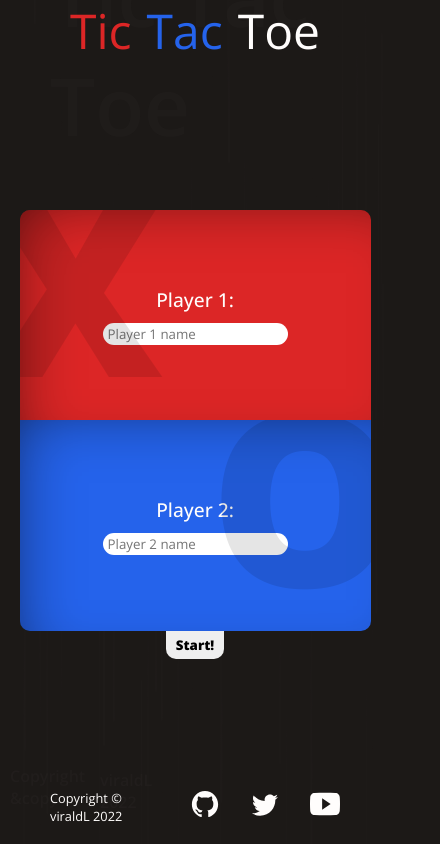
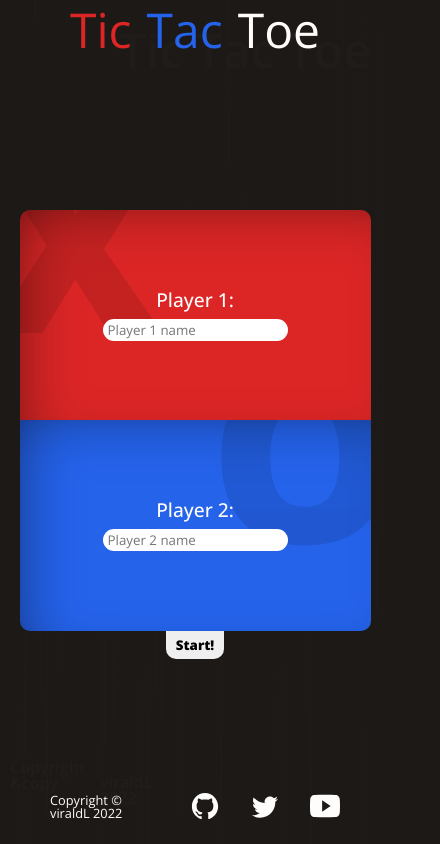
Before and after one commit to viraldL/tic-tac-toe, a website: page index.html in a window 390 px wide. Both pictures are taken after a click on the element "2 Players". Shown: the whole page, 440 px wide, since content can reach past the window. Drawn offline with nearby package versions, Linux system fonts and the light colour scheme.

Commit message:
Fix layering and add favicon

```diff
--- a/index.html
+++ b/index.html
@@ -5,7 +5,9 @@
     <meta http-equiv="X-UA-Compatible" content="IE=edge">
     <meta name="viewport" content="width=device-width, initial-scale=1.0">
     <title>Tic tac Toe</title>
+    <link rel="stylesheet" href="reset.css">
     <link rel="stylesheet" href="styles.css">
+    <link rel="shortcut icon" href="icons/viraldL_simple_flat_tic_tac_toe_icon_for_website_red_blue_ecf879cf-e927-4a61-aa25-14d4d81eee94.png" type="image/png">
     <script src="app.js" defer></script>
 </head>
 <body>
--- /dev/null
+++ b/reset.css
@@ -0,0 +1,47 @@
+/* http://meyerweb.com/eric/tools/css/reset/
+   v2.0 | 20110126
+   License: none (public domain)
+*/
+
+html, body, div, span, applet, object, iframe,
+h1, h2, h3, h4, h5, h6, p, blockquote, pre,
+a, abbr, acronym, address, big, cite, code,
+del, dfn, em, img, ins, kbd, q, s, samp,
+small, strike, strong, sub, sup, tt, var,
+b, u, i, center,
+dl, dt, dd, ol, ul, li,
+fieldset, form, label, legend,
+table, caption, tbody, tfoot, thead, tr, th, td,
+article, aside, canvas, details, embed,
+figure, figcaption, footer, header, hgroup,
+menu, nav, output, ruby, section, summary,
+time, mark, audio, video {
+	margin: 0;
+	padding: 0;
+	border: 0;
+	font-size: 100%;
+	vertical-align: baseline;
+}
+/* HTML5 display-role reset for older browsers */
+article, aside, details, figcaption, figure,
+footer, header, hgroup, menu, nav, section {
+	display: block;
+}
+body {
+	line-height: 1;
+}
+ol, ul {
+	list-style: none;
+}
+blockquote, q {
+	quotes: none;
+}
+blockquote:before, blockquote:after,
+q:before, q:after {
+	content: '';
+	content: none;
+}
+table {
+	border-collapse: collapse;
+	border-spacing: 0;
+}
--- a/styles.css
+++ b/styles.css
@@ -242,6 +242,7 @@ footer .footerIcons span a img:hover {
     font-weight: 800;
     cursor: pointer;
     transition: all 0.2s ease-out;
+    -webkit-appearance: none;
 }
 
 .playerForm input[type="submit"]:hover {
@@ -287,6 +288,7 @@ footer .footerIcons span a img:hover {
     padding: 2px 5px;
     outline: none;
     transition: all 0.5s ease-out;
+    z-index: 2;
 }
 
 .inputPlayer:focus {
@@ -541,4 +543,8 @@ main {
     .board .field {
         font-size: 3rem;
     }
+
+    header::after {
+        font-size: 3rem;
+    }
 }
```
Also changed, not shown: icons/viraldL_simple_flat_tic_tac_toe_icon_for_website_red_blue_ecf879cf-e927-4a61-aa25-14d4d81eee94.png (added).
